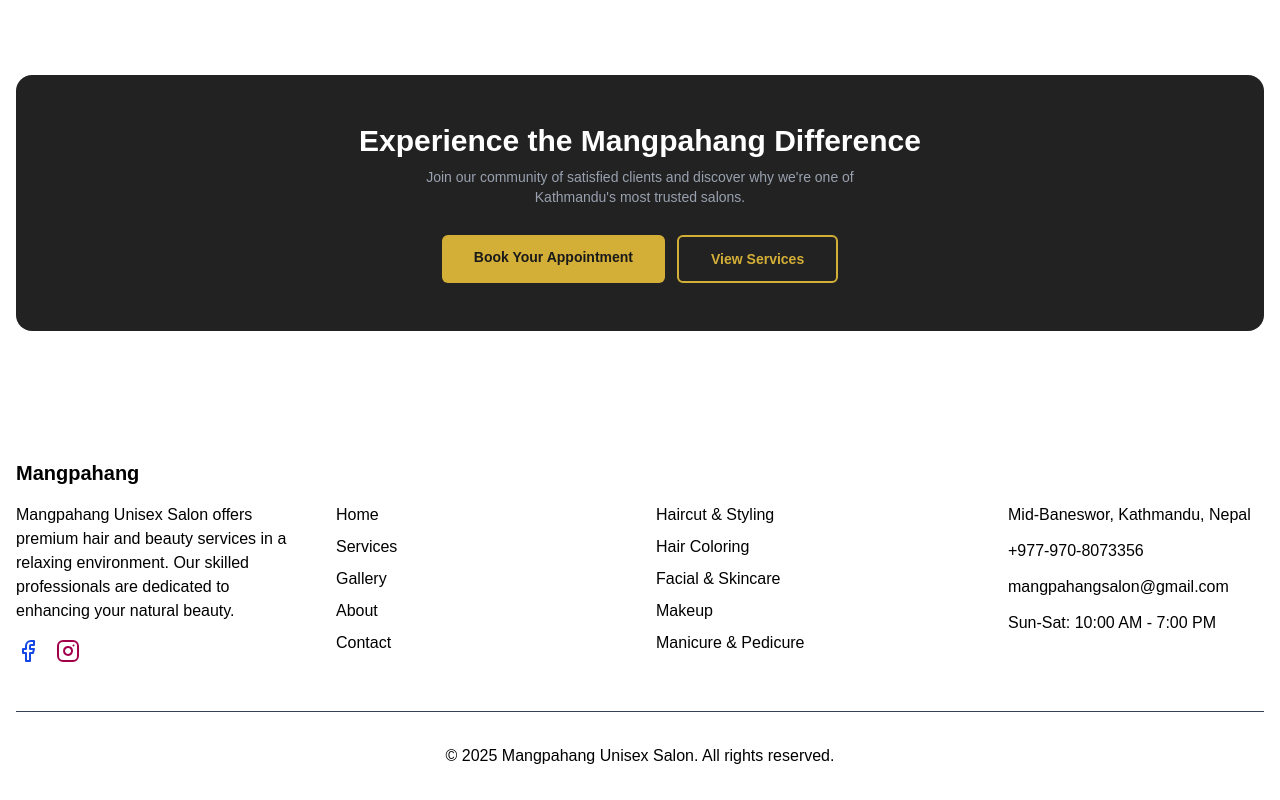
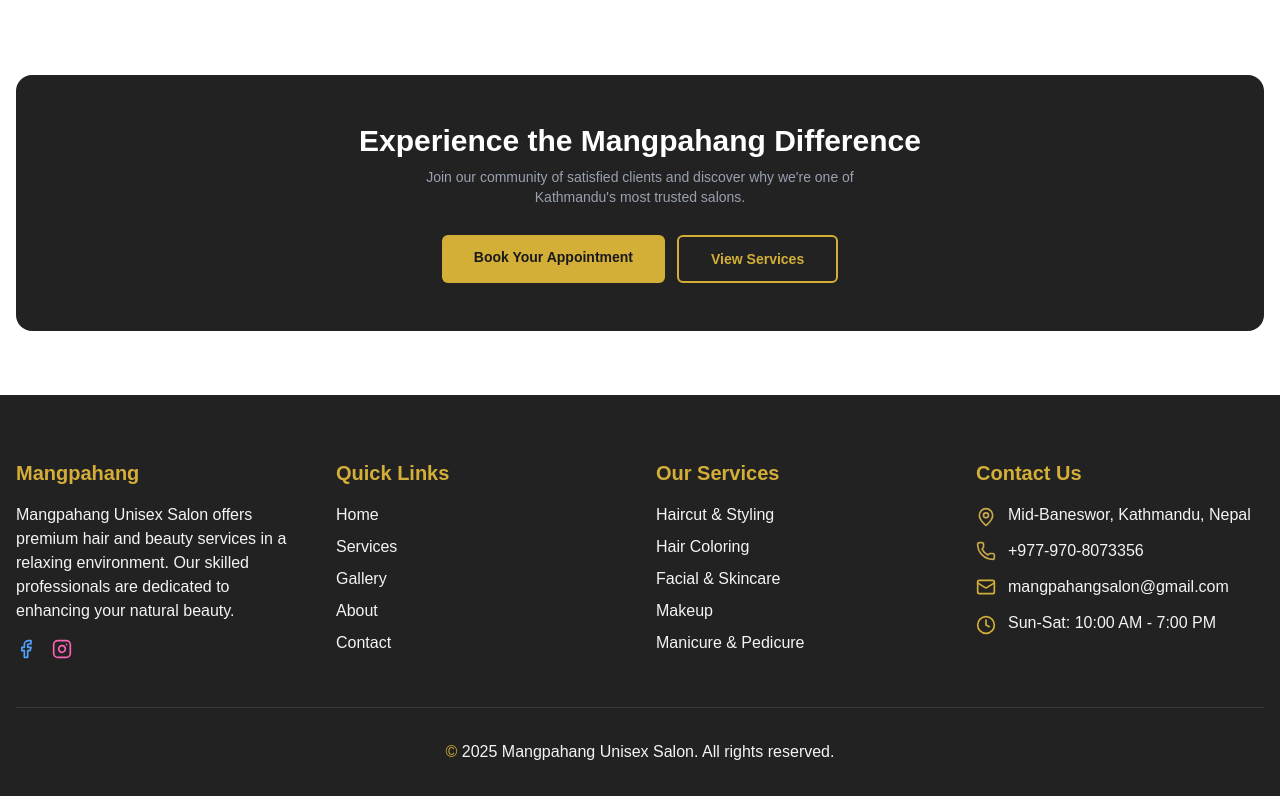
Before and after one commit to ranishraj007/MangpahanSalon, a React (Vite) app: page /about in a window 1280 px wide. Shown: the part 3137-3937 px from the top of the page. Built offline with nearby package versions, Linux system fonts and the light colour scheme.

Commit message:
changed the color of the footer

```diff
--- a/src/components/Footer.jsx
+++ b/src/components/Footer.jsx
@@ -8,13 +8,13 @@ const Footer = () => {
   const currentYear = new Date().getFullYear();
 
   return (
-    <footer className="bg-secondary text-white pt-16 pb-8">
+    <footer className="bg-[#222222] text-white pt-16 pb-8">
       <div className="container-custom">
         <div className="grid grid-cols-1 md:grid-cols-2 lg:grid-cols-4 gap-8">
           {/* About Section */}
           <div>
-            <h3 className="text-xl font-bold mb-4 text-black">Mangpahang</h3>
-            <p className="mb-4 text-black">
+            <h3 className="text-xl font-bold mb-4 text-[#d4af37]">Mangpahang</h3>
+            <p className="mb-4 text-gray-100">
               Mangpahang Unisex Salon offers premium hair and beauty services in
               a relaxing environment. Our skilled professionals are dedicated to
               enhancing your natural beauty.
@@ -28,7 +28,7 @@ const Footer = () => {
                 whileHover={{ scale: 1.2 }}
                 whileTap={{ scale: 0.9 }}
               >
-                <Facebook size={24} className="text-blue-700"/>
+                <Facebook size={20} className="text-blue-400"/>
               </motion.a>
               <motion.a
                 href="https://www.instagram.com/mangpahangunisexsalon/"
@@ -36,21 +36,21 @@ const Footer = () => {
                 whileHover={{ scale: 1.2 }}
                 whileTap={{ scale: 0.9 }}
               >
-                <Instagram size={24} className="text-pink-800"/>
+                <Instagram size={20} className="text-pink-400"/>
               </motion.a>
             </div>
           </div>
 
           {/* Quick Links */}
           <div>
-            <h3 className="text-xl font-bold mb-4 text-primary">Quick Links</h3>
+            <h3 className="text-xl font-bold mb-4 text-[#d4af37]">Quick Links</h3>
             <ul className="space-y-2">
               {["Home", "Services", "Gallery", "About", "Contact"].map(
                 (item) => (
                   <li key={item}>
                     <Link
                       to={item === "Home" ? "/" : `/${item.toLowerCase()}`}
-                      className="text-black hover:text-gray-600 transition-colors duration-300"
+                      className="text-gray-100 hover:text-[#d4af37] transition-colors duration-300"
                     >
                       {item}
                     </Link>
@@ -62,7 +62,7 @@ const Footer = () => {
 
           {/* Services */}
           <div>
-            <h3 className="text-xl font-bold mb-4 text-primary">
+            <h3 className="text-xl font-bold mb-4 text-[#d4af37]">
               Our Services
             </h3>
             <ul className="space-y-2">
@@ -76,7 +76,7 @@ const Footer = () => {
                 <li key={service}>
                   <Link
                     to="/services"
-                    className="text-black hover:text-gray-600 transition-colors duration-300 "
+                    className="text-gray-100 hover:text-[#d4af37] transition-colors duration-300 "
                   >
                     {service}
                   </Link>
@@ -87,35 +87,35 @@ const Footer = () => {
 
           {/* Contact Info */}
           <div>
-            <h3 className="text-xl font-bold mb-4 text-primary">Contact Us</h3>
+            <h3 className="text-xl font-bold mb-4 text-[#d4af37]">Contact Us</h3>
             <ul className="space-y-3">
               <li className="flex items-start">
-                <MapPin className="text-primary mt-1 mr-3 h-5 w-5" />
-                <span className="text-black">
+                <MapPin className="text-[#c9a84c] mt-1 mr-3 h-5 w-5" />
+                <span className="text-gray-100">
                   Mid-Baneswor, Kathmandu, Nepal
                 </span>
               </li>
               <li className="flex items-center">
-                <Phone className="text-primary mr-3 h-5 w-5" />
+                <Phone className="text-[#c9a84c] mr-3 h-5 w-5" />
                 <a
                   href="tel:+9779851234567"
-                  className="text-black hover:text-primary transition-colors duration-300"
+                  className="text-gray-100 hover:text-[#d4af37] transition-colors duration-300"
                 >
                   +977-970-8073356
                 </a>
               </li>
               <li className="flex items-center">
-                <Mail className="text-primary mr-3 h-5 w-5" />
+                <Mail className="text-[#d4af37] mr-3 h-5 w-5" />
                 <a
                   href="mailto:info@mangpahang.com"
-                  className="text-black hover:text-primary transition-colors duration-300"
+                  className="text-gray-100 hover:text-[#c9a84c] transition-colors duration-300"
                 >
                   mangpahangsalon@gmail.com
                 </a>
               </li>
               <li className="flex items-start">
-                <Clock className="text-primary mt-1 mr-3 h-5 w-5" />
-                <div className="text-black">
+                <Clock className="text-[#d4af37] mt-1 mr-3 h-5 w-5" />
+                <div className="text-gray-100">
                   <p>Sun-Sat: 10:00 AM - 7:00 PM</p>
                   {/* <p>Sunday: Closed</p> */}
                 </div>
@@ -124,9 +124,9 @@ const Footer = () => {
           </div>
         </div>
 
-        <div className="border-t border-gray-700 mt-12 pt-8 text-center text-black">
+        <div className="border-t border-white/10 mt-12 pt-8 text-center text-gray-100">
           <p>
-            &copy; {currentYear} Mangpahang Unisex Salon. All rights reserved.
+           <span className="text-[#d4af37]">&copy;</span>  {currentYear} Mangpahang Unisex Salon. All rights reserved.
           </p>
         </div>
       </div>
--- a/src/pages/Contact.jsx
+++ b/src/pages/Contact.jsx
@@ -282,7 +282,7 @@ const Contact = () => {
                       <label htmlFor="name" className="block text-xs font-semibold text-gray-600 uppercase tracking-wide mb-2">
                         Your Name *
                       </label>
-                      <input type="text" id="name" name="name" value={formData.name} onChange={handleChange} required placeholder="Newson Rai" className={inputClass} />
+                      <input type="text" id="name" name="name" value={formData.name} onChange={handleChange} required placeholder="Your Name" className={inputClass} />
                     </div>
                     <div>
                       <label htmlFor="email" className="block text-xs font-semibold text-gray-600 uppercase tracking-wide mb-2">
--- a/src/pages/Home.jsx
+++ b/src/pages/Home.jsx
@@ -86,16 +86,16 @@ const Home = () => {
             className="max-w-3xl"
           >
             <motion.h1
-              className="text-4xl md:text-5xl lg:text-6xl font-bold mb-4"
+              className="text-3xl md:text-5xl lg:text-6xl font-bold mb-4"
               initial={{ opacity: 0, y: 20 }}
               animate={{ opacity: 1, y: 0 }}
               transition={{ duration: 0.8, delay: 0.2 }}
             >
               Discover Your True Beauty at{" "}
-              <span className="text-primary">Mangpahang</span>
+              <span className="text-[#c9a84c]">Mangpahang</span>
             </motion.h1>
             <motion.p
-              className="text-lg md:text-xl mb-8"
+              className="text-sm md:text-xl mb-8"
               initial={{ opacity: 0, y: 20 }}
               animate={{ opacity: 1, y: 0 }}
               transition={{ duration: 0.8, delay: 0.4 }}
@@ -105,15 +105,17 @@ const Home = () => {
               your natural beauty.
             </motion.p>
             <motion.div
-              className="flex flex-col sm:flex-row gap-4"
+              className="flex flex-row gap-4"
               initial={{ opacity: 0, y: 20 }}
               animate={{ opacity: 1, y: 0 }}
               transition={{ duration: 0.8, delay: 0.6 }}
             >
-              <Link to="/services" className="btn-primary">
+              <Link to="/services"
+              className="btn-primary px-6 py-3 text-sm font-medium rounded-md">
                 Our Services
               </Link>
-              <Link to="/contact" className="btn-secondary">
+              <Link to="/contact"
+              className="btn-secondary px-6 py-3 text-sm font-medium rounded-md">
                 Book Appointment
               </Link>
             </motion.div>
```
